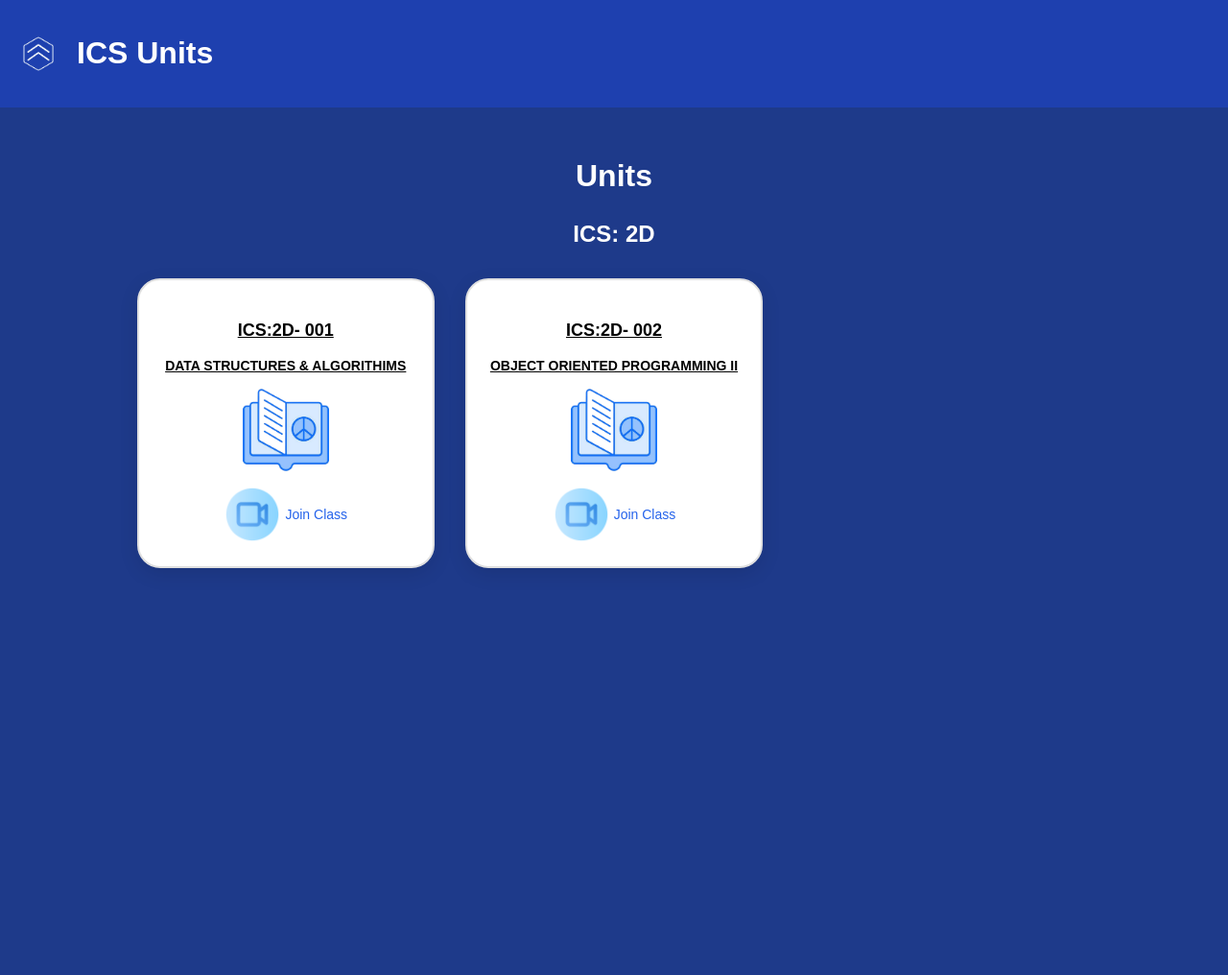
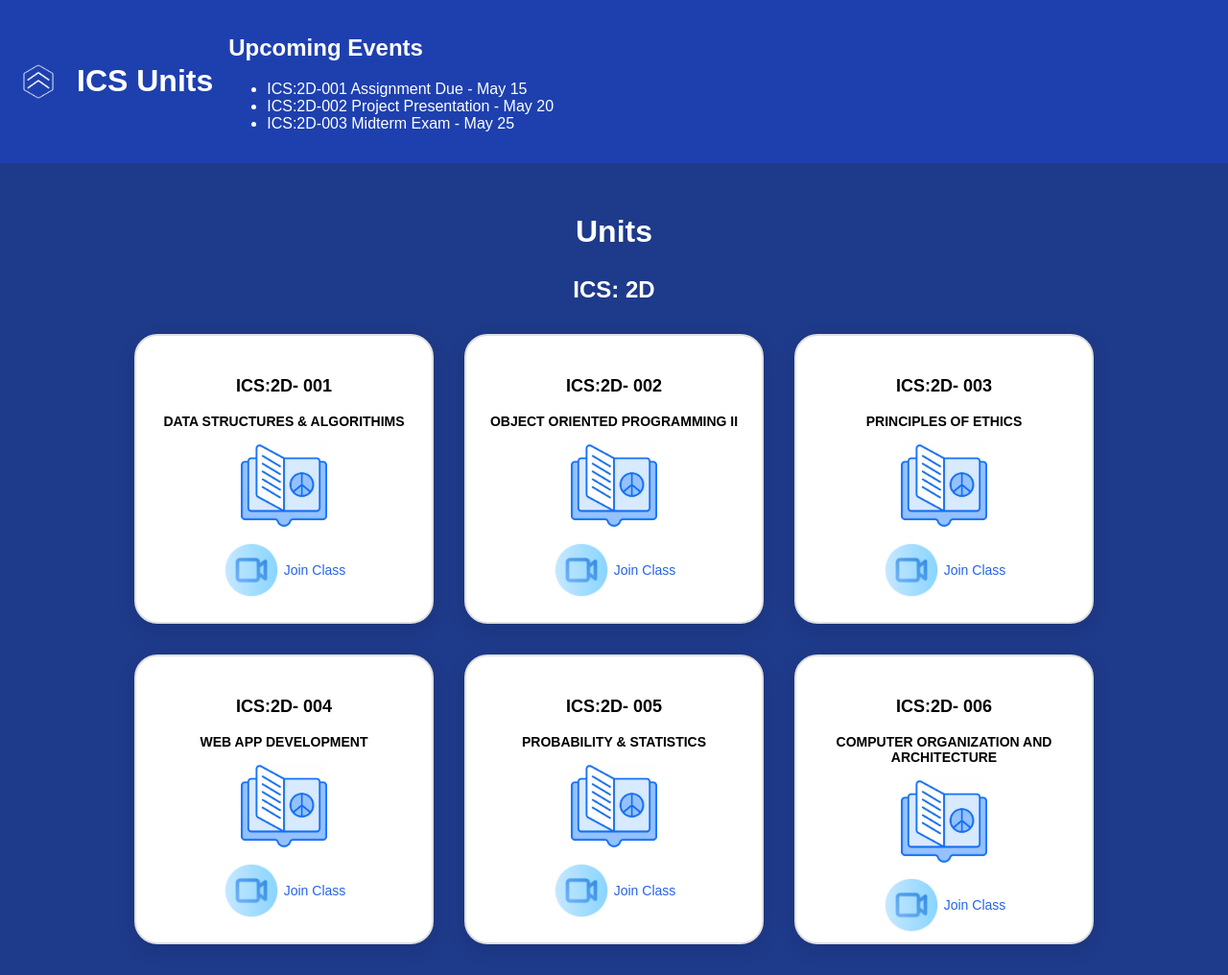
Before and after one commit to JeremiahSents/darasa-strath-final, a plain HTML site: page frontend-darasa/materials/student.html in a window 1280 px wide. Shown: the whole page at 96% size. Before the commit the page ends 800 px from the top, so only its background shows below. Drawn offline with Linux system fonts and the light colour scheme.

Commit message:
Photo fix and Upcoming Events

```diff
--- a/frontend-darasa/materials/student.css
+++ b/frontend-darasa/materials/student.css
@@ -15,6 +15,7 @@ body.main-body{
     padding: 1rem;
     background-color: #1e40af;
     box-shadow: 0 2px 4 px rgba(0,0,0,0,0.2);
+    flex-wrap: wrap;
 }
 
 .logo{
@@ -79,6 +80,7 @@ body.main-body{
     transition: transform 0.3s, box-shadow 0.3s ease;
     position: relative;
     overflow: hidden;
+    text-decoration: none;
     text-align: center;
     transition: transform 0.3s, box-shadow 0.3s;
 }
@@ -105,6 +107,7 @@ body.main-body{
     position: relative;
     z-index: 1;
     color: black;
+    text-decoration: none;
 }
 
 .text-content{
--- a/frontend-darasa/materials/student.html
+++ b/frontend-darasa/materials/student.html
@@ -12,8 +12,19 @@
 <body class="main-body">
 
     <header class="header">
-        <img src="/assets/images/logo_white.png" alt="Logo" class="logo" />
+        <img src="logo_new-removebg-preview.png" alt="Logo" class="logo" />
         <h1 class="">ICS Units</h1>
+
+        <div class="header-right">
+            <div class="events-box">
+                <h2 class="events-title">Upcoming Events</h2>
+                <ul class="events-list">
+                    <li>ICS:2D-001 Assignment Due - May 15</li>
+                    <li>ICS:2D-002 Project Presentation - May 20</li>
+                    <li>ICS:2D-003 Midterm Exam - May 25</li>
+                </ul>
+            </div>
+        </div>
     </header>
 
 
@@ -34,9 +45,9 @@
                             <p class="unit-code">ICS:2D- 001</p>
                             <p class="unit-title">DATA STRUCTURES & ALGORITHIMS</p>
                         </div>
-                        <img src="/assets/images/book.png" class="unit-icon" alt="DSA">
+                        <img src="OIP.jpeg" class="unit-icon" alt="DSA">
                         <a href="#" class="join-link">
-                            <img src="/assets/images/video.png" class="meet-icon" alt="Meet">Join Class
+                            <img src="video_meet.png" class="meet-icon" alt="Meet">Join Class
                         </a>
                     </div>
                 </a>
@@ -52,16 +63,16 @@
                             <p class="unit-code">ICS:2D- 002</p>
                             <p class="unit-title">OBJECT ORIENTED PROGRAMMING II</p>
                         </div>
-                        <img src="/assets/images/book.png" class="unit-icon" alt="DSA">
+                        <img src="OIP.jpeg" class="unit-icon" alt="DSA">
                         <a href="#" class="join-link">
-                            <img src="/assets/images/video.png" class="meet-icon" alt="Meet">Join Class
+                            <img src="video_meet.png" class="meet-icon" alt="Meet">Join Class
                         </a>
                     </div>
                 </a>
             </div>
 
 
-<!--
+
             <div class="card-link">
                 <a href="materials_student.html">
 
@@ -71,16 +82,16 @@
                             <p class="unit-code">ICS:2D- 003</p>
                             <p class="unit-title">PRINCIPLES OF ETHICS</p>
                         </div>
-                        <img src="/assets/images/book.png" class="unit-icon" alt="DSA">
+                        <img src="OIP.jpeg" class="unit-icon" alt="DSA">
                         <a href="#" class="join-link">
-                            <img src="/assets/images/video.png" class="meet-icon" alt="Meet">Join Class
+                            <img src="video_meet.png" class="meet-icon" alt="Meet">Join Class
                         </a>
                     </div>
                 </a>
-            </div> -->
+            </div>
 
 
-            <!-- <div class="card-link">
+             <div class="card-link">
                 <a href="materials_student.html">
 
                     <div class="card">
@@ -89,16 +100,16 @@
                             <p class="unit-code">ICS:2D- 004</p>
                             <p class="unit-title">WEB APP DEVELOPMENT</p>
                         </div>
-                        <img src="/assets/images/book.png" class="unit-icon" alt="DSA">
+                        <img src="OIP.jpeg" class="unit-icon" alt="DSA">
                         <a href="#" class="join-link">
-                            <img src="/assets/images/video.png" class="meet-icon" alt="Meet">Join Class
+                            <img src="video_meet.png" class="meet-icon" alt="Meet">Join Class
                         </a>
                     </div>
                 </a>
-            </div> -->
+            </div>
 
 
-<!--
+
             <div class="card-link">
                 <a href="materials_student.html">
 
@@ -108,15 +119,15 @@
                             <p class="unit-code">ICS:2D- 005</p>
                             <p class="unit-title">PROBABILITY & STATISTICS</p>
                         </div>
-                        <img src="/assets/images/book.png" class="unit-icon" alt="DSA">
+                        <img src="OIP.jpeg" class="unit-icon" alt="DSA">
                         <a href="#" class="join-link">
-                            <img src="/assets/images/video.png" class="meet-icon" alt="Meet">Join Class
+                            <img src="video_meet.png" class="meet-icon" alt="Meet">Join Class
                         </a>
                     </div>
                 </a>
-            </div> -->
+            </div>
 
-<!--
+
             <div class="card-link">
                 <a href="materials_student.html">
 
@@ -126,13 +137,13 @@
                             <p class="unit-code">ICS:2D- 006</p>
                             <p class="unit-title">COMPUTER ORGANIZATION AND ARCHITECTURE</p>
                         </div>
-                        <img src="/assets/images/book.png" class="unit-icon" alt="DSA">
+                        <img src="OIP.jpeg" class="unit-icon" alt="DSA">
                         <a href="#" class="join-link">
-                            <img src="/assets/images/video.png" class="meet-icon" alt="Meet">Join Class
+                            <img src="video_meet.png" class="meet-icon" alt="Meet">Join Class
                         </a>
                     </div>
                 </a>
-            </div> -->
+            </div>
 
 
         </div>
```
Also changed, not shown: frontend-darasa/materials/OIP.jpeg (added), frontend-darasa/materials/logo_new-removebg-preview.png (added), frontend-darasa/materials/video_meet.png (added).
